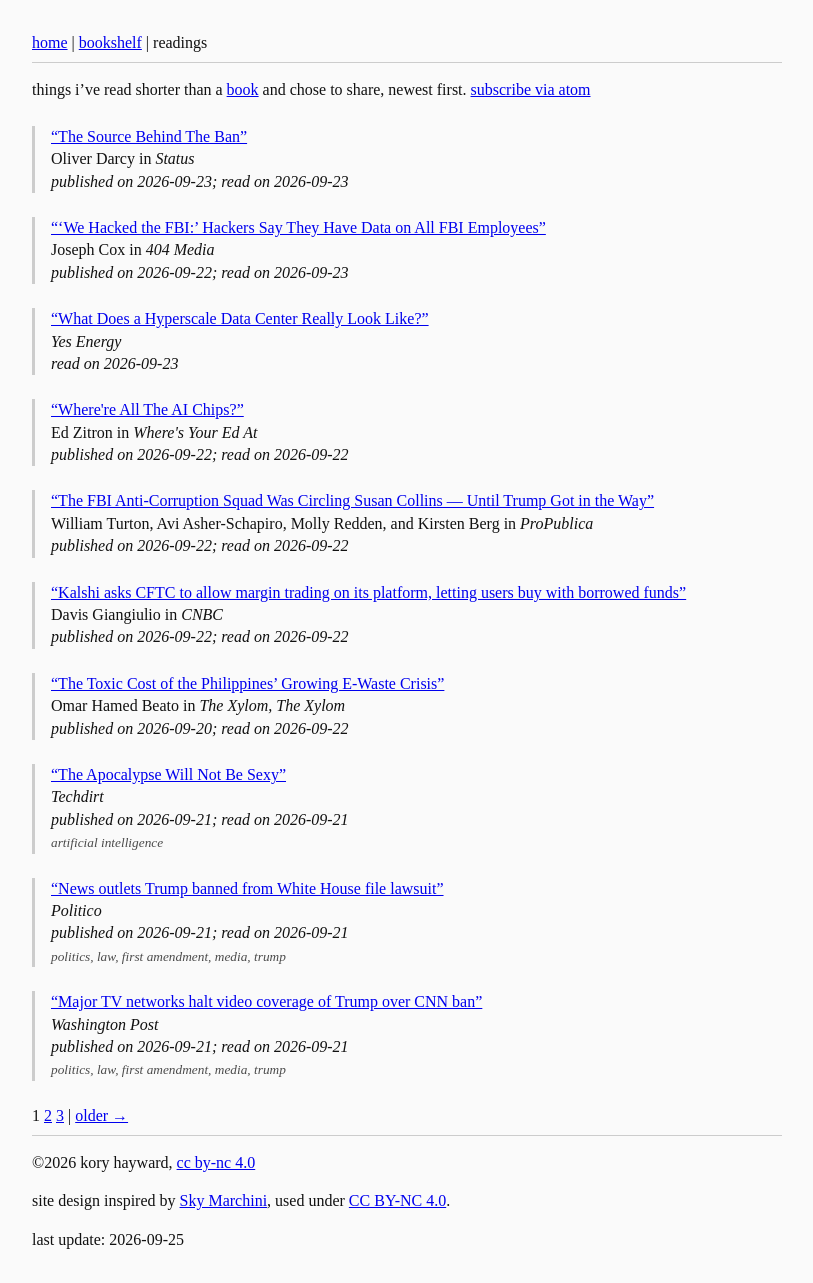
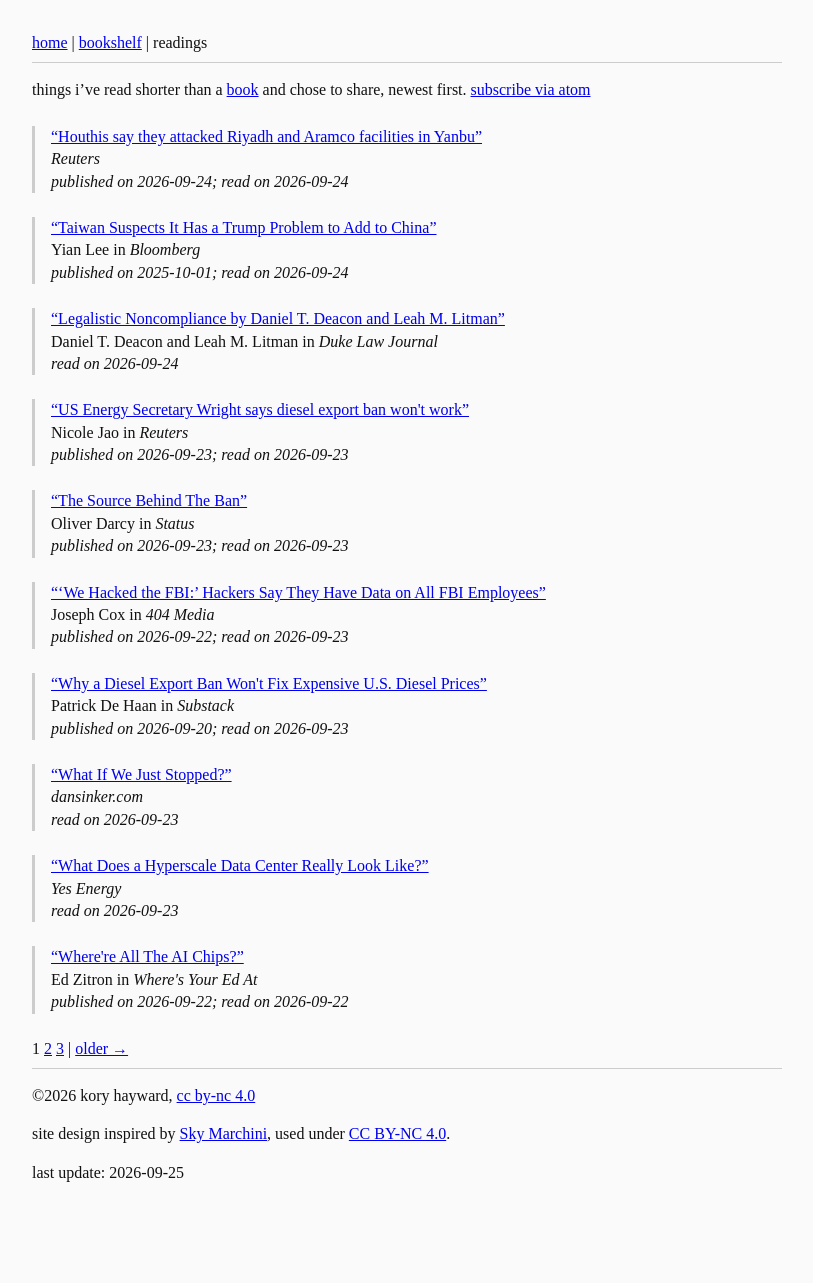
Before and after one commit to koryhayward/koryhayward.github.io, a Jekyll site: the page built from readings.md, in a window 1280 px wide. Shown: the whole page, without its empty margins (233-1046 px from the left). Built offline with Jekyll 4.4.1, drawn with Linux system fonts in a browser that asks for light colours; after the commit the page ends 1216 px from its top, so only the background shows below that.

Commit message:
readings: +6 -0 ~0

```diff
--- a/_data/readings.yml
+++ b/_data/readings.yml
@@ -1,5 +1,37 @@
 # Generated by generators/site_readings.py. Do not edit by hand.
 # Items tagged 'readings' and Daily lines marked #readings.
+- title: "Houthis say they attacked Riyadh and Aramco facilities in Yanbu"
+  url: "https://www.reuters.com/world/middle-east/houthis-say-they-attacked-riyadh-aramco-facilities-yanbu-2026-09-24/?taid=6ab5b4d5d1581a0001749382"
+  source: "reuters.com"
+  publication: "Reuters"
+  authors:
+    - "Reuters"
+  published: "2026-09-24"
+  read: "2026-09-24"
+- title: "Taiwan Suspects It Has a Trump Problem to Add to China"
+  url: "https://www.bloomberg.com/news/newsletters/2025-10-01/taiwan-is-getting-worried-about-trump-on-top-of-china"
+  source: "bloomberg.com"
+  publication: "Bloomberg"
+  authors:
+    - "Yian Lee"
+  published: "2025-10-01"
+  read: "2026-09-24"
+- title: "Legalistic Noncompliance by Daniel T. Deacon and Leah M. Litman"
+  url: "https://scholarship.law.duke.edu/dlj/vol75/iss8/2/"
+  source: "scholarship.law.duke.edu"
+  publication: "Duke Law Journal"
+  authors:
+    - "Daniel T. Deacon"
+    - "Leah M. Litman"
+  read: "2026-09-24"
+- title: "US Energy Secretary Wright says diesel export ban won't work"
+  url: "https://www.reuters.com/legal/litigation/us-energy-secretary-wright-says-diesel-export-ban-would-not-work-2026-09-23/"
+  source: "reuters.com"
+  publication: "Reuters"
+  authors:
+    - "Nicole Jao"
+  published: "2026-09-23"
+  read: "2026-09-23"
 - title: "The Source Behind The Ban"
   url: "https://www.status.news/p/white-house-press-ban-jd-vance-source-iran"
   source: "status.news"
@@ -15,6 +47,19 @@
   authors:
     - "Joseph Cox"
   published: "2026-09-22"
+  read: "2026-09-23"
+- title: "Why a Diesel Export Ban Won't Fix Expensive U.S. Diesel Prices"
+  url: "https://gaspriceguy.substack.com/p/why-a-diesel-export-ban-wont-fix"
+  source: "gaspriceguy.substack.com"
+  publication: "Substack"
+  authors:
+    - "Patrick De Haan"
+  published: "2026-09-20"
+  read: "2026-09-23"
+- title: "What If We Just Stopped?"
+  url: "https://dansinker.com/posts/2026-09-23-stopped/"
+  source: "dansinker.com"
+  publication: "dansinker.com"
   read: "2026-09-23"
 - title: "What Does a Hyperscale Data Center Really Look Like?"
   url: "https://www.yesenergy.com/blog/what-does-a-hyperscale-data-center-really-look-like"
```
